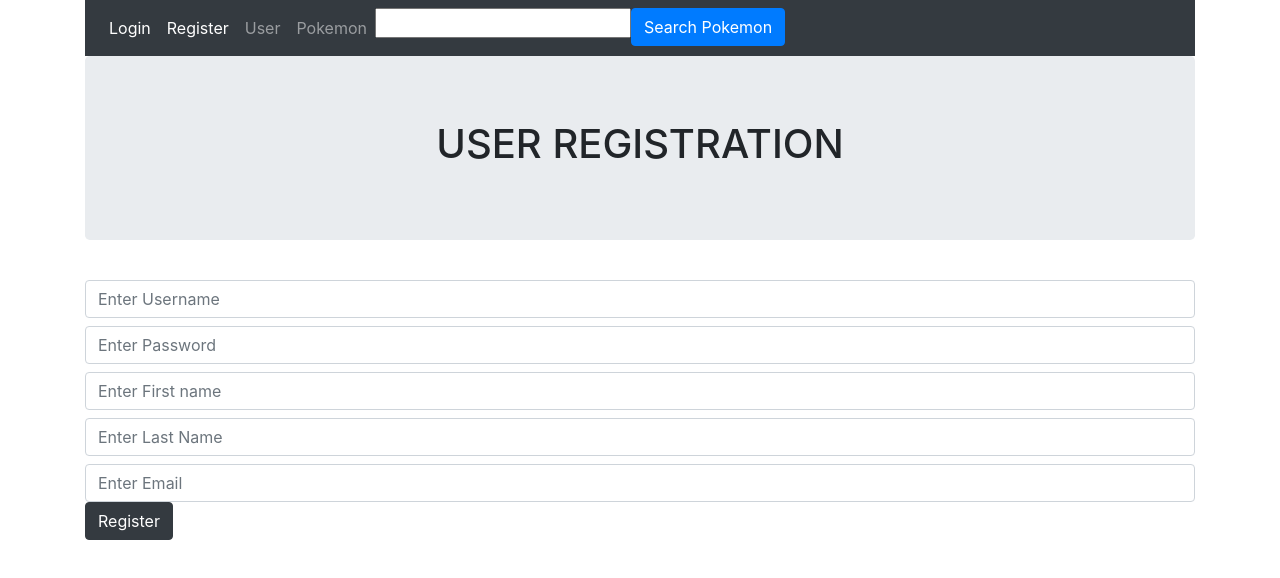
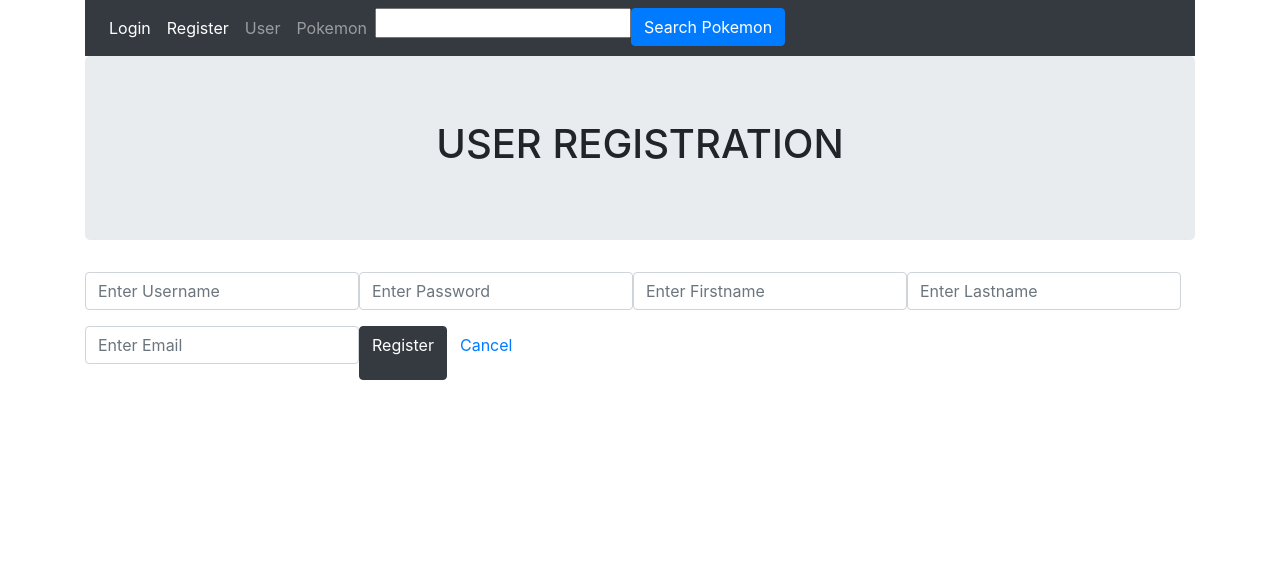
Before and after one commit to magnusjw/PokeBook-Angular, an Angular app in the folder PokeBook/: page /register in a window 1280 px wide. Shown: the top 578 px of the page. Built offline with nearby package versions, Linux system fonts and the light colour scheme.

Commit message:
Validation for Register Page

```diff
--- a/PokeBook/src/app/app-routing.module.ts
+++ b/PokeBook/src/app/app-routing.module.ts
@@ -11,17 +11,14 @@ const routes: Routes = [
   { path:'', component:LoginComponent },
   { path:'login', component:LoginComponent },
   { path:'register', component:RegisterComponent },
-
   { path:'pokemon/:search', component:PokemonPageComponent },
-
   { path:'user', component:UserComponent },
   { path:'editUser', component:EditUserComponent },
   { path:'viewUser', component:ViewUserComponent }
-
 ];
 
 @NgModule({
-  imports: [RouterModule.forRoot(routes)],
+  imports: [RouterModule.forRoot(routes),],
   exports: [RouterModule]
 })
 export class AppRoutingModule { }
--- a/PokeBook/src/app/components/login/login.component.html
+++ b/PokeBook/src/app/components/login/login.component.html
@@ -16,5 +16,7 @@
         <button class="d-flex justify-content-center btn btn-dark" (click)="login()">Log In</button>
         <a routerLink="../register" class="btn btn-link">Register</a>
 
+        <span *ngIf="error" style="color:red">Incorrect login. Please try again</span>
+
     </div>
 </div>
--- a/PokeBook/src/app/components/login/login.component.ts
+++ b/PokeBook/src/app/components/login/login.component.ts
@@ -14,6 +14,7 @@ export class LoginComponent implements OnInit {
   password:string;
 
   loginSuccess:boolean = false;
+  error:boolean = false;
 
   constructor(
     private as:AccountService,
@@ -31,9 +32,11 @@ export class LoginComponent implements OnInit {
       (response:User)=>{
         this.loginSuccess = true;
         console.log("Login Successful!")
+
         this.router.navigate(["../user"]);
       },
       ()=>{
+        this.error = true;
         console.log("Login Failed!")
       }
     )
--- a/PokeBook/src/app/components/nav-bar/nav-bar.component.html
+++ b/PokeBook/src/app/components/nav-bar/nav-bar.component.html
@@ -13,10 +13,10 @@
             <a class="nav-link" routerLinkActive="active" routerLink="pokemon">Pokemon</a>
         </li>
         <li>
-            <input type="text" [(ngModel)]="input"/>
+            <input id="input" #filterName type="text" [(ngModel)]="input"/>
         </li>
         <li>
-            <button class="btn btn-primary" (click)="search()">Search Pokemon</button>
+            <button class="btn btn-primary" (click)="search(); clear()">Search Pokemon</button>
         </li>
     </ul>
 </nav>
--- a/PokeBook/src/app/components/nav-bar/nav-bar.component.ts
+++ b/PokeBook/src/app/components/nav-bar/nav-bar.component.ts
@@ -1,8 +1,6 @@
 import { Component, OnInit } from '@angular/core';
 import { Router } from '@angular/router';
 import { User } from 'src/app/models/user';
-import { AccountService } from 'src/app/services/account.service';
-import { PokemonPageComponent } from '../pokemon-page/pokemon-page.component';
 
 @Component({
   selector: 'app-nav-bar',
@@ -24,7 +22,10 @@ export class NavBarComponent implements OnInit {
 
   search(){
     this.router.navigate(['../pokemon', this.input]);
-    //this.poke.ngOnInit;
-    console.log("Search() called with " + this.input);
+  }
+
+  clear(){
+    console.log("clearing");
+    document.getElementById("input").innerHTML ="15";
   }
 }
--- a/PokeBook/src/app/components/pokemon-page/pokemon-page.component.ts
+++ b/PokeBook/src/app/components/pokemon-page/pokemon-page.component.ts
@@ -68,9 +68,9 @@ export class PokemonPageComponent implements OnInit {
     });
 
     //Render PokemonAPI Information
-    //this.getPoke(this.pokeInput);
+    this.getPoke(this.pokeInput);
   }
-/*
+
   createMessage() {
     let now = new Date();
     let message = new Message(0, this.pokemon["id"], this.loggedInUser, this.content, now);
@@ -133,6 +133,4 @@ export class PokemonPageComponent implements OnInit {
     this.ls.createLike(like).subscribe(() => { });
 
   }
-
-  */
 }
--- a/PokeBook/src/app/components/register/register.component.html
+++ b/PokeBook/src/app/components/register/register.component.html
@@ -2,28 +2,39 @@
     <h1>USER REGISTRATION</h1>
 </div>
 
-
-<form>
+<!--(ngSubmit)="register()"-->
+<form [formGroup]="form" (ngSubmit)="register()" >
     <div class="container login">
 
         <div class="row" id="login-row">
-            <label class="col-sm-1"></label>
-            <input name="username" type="text" [(ngModel)]="username" class="col-sm-12 form-control" placeholder="Enter Username" required>
+            <div class="form-group">
+                <!--<label for="username">User Name</label>-->
+                <input type="text" formControlName="username" class="form-control" placeholder="Enter Username"  [ngClass]="{ 'is-invalid': submitted && f.username.errors }">
+                <!--<div *ngIf="submitted && f.username.errors.required">User Name is Required</div>-->
+            </div>
+            <div class="form-group">
+                <!--<label for="password">Password</label>-->
+                <input type="text" formControlName="password" class="form-control" placeholder="Enter Password" [ngClass]="{ 'is-invalid': submitted && f.password.errors }">
+                <!--<div *ngIf="submitted && f.password.errors.required">Password is Required</div>-->
+            </div>
+            <div class="form-group">
+                <!--<label for="firstname">First Name</label>-->
+                <input type="text" formControlName="firstName" class="form-control" placeholder="Enter Firstname" [ngClass]="{ 'is-invalid': submitted && f.firstName.errors }">
+                <!--<div *ngIf="submitted && f.firstname.errors.required">First Name is Required</div>-->
+            </div>
+            <div class="form-group">
+                <!--<label for="lastName">Last Name</label>-->
+                <input type="text" formControlName="lastName" class="form-control" placeholder="Enter Lastname" [ngClass]="{ 'is-invalid': submitted && f.lastName.errors }">
+                <!--<div *ngIf="submitted && f.lastName.errors.required">Last Name is Required</div>-->
+            </div>
+            <div class="form-group">
+                <!--<label for="email">Email Name</label>-->
+                <input type="text" formControlName="email" class="form-control" placeholder="Enter Email" [ngClass]="{ 'is-invalid': submitted && f.email.errors }">
+                <!--<div *ngIf="submitted && f.email.errors.required">Email is Required</div>-->
+            </div>
 
-            <label class="col-sm-1"></label>
-            <input name="password" type="password" [(ngModel)]="password" class="col-sm-12 form-control" placeholder="Enter Password" required>
-
-            <label class="col-sm-1"></label>
-            <input name="firstname" type="text" [(ngModel)]="firstname" class="col-sm-12 form-control" placeholder="Enter First name" required>
-
-            <label class="col-sm-1"></label>
-            <input name="lastname" type="text" [(ngModel)]="lastname" class="col-sm-12 form-control" placeholder="Enter Last Name" required>
-
-            <label class="col-sm-1"></label>
-            <input name="email" type="text" [(ngModel)]="email" class="col-sm-12 form-control" placeholder="Enter Email" required>
-
-
-            <button routerLink="../login" class="d-flex justify-content-center btn btn-dark" (click)="register()">Register</button>
+            <button class="d-flex justify-content-center btn btn-dark">Register</button>
+            <a routerLink="../login" class="btn btn-link">Cancel</a>
         </div>
     </div>
 </form>
--- a/PokeBook/src/app/components/register/register.component.ts
+++ b/PokeBook/src/app/components/register/register.component.ts
@@ -1,6 +1,9 @@
 import { Component, OnInit } from '@angular/core';
+import { FormBuilder, FormGroup, Validators } from '@angular/forms';
 import { User } from 'src/app/models/user';
 import { AccountService } from 'src/app/services/account.service';
+import { ReactiveFormsModule } from '@angular/forms';
+import { Router } from '@angular/router';
 
 @Component({
   selector: 'app-register',
@@ -9,22 +12,32 @@ import { AccountService } from 'src/app/services/account.service';
 })
 export class RegisterComponent implements OnInit {
 
-  username: string;
-  password: string;
-  firstname: string;
-  lastname: string;
-  email: string;
-
   userId: number;
   users: User[];
 
   route:string;
 
+  form: FormGroup;
+  submitted:boolean = false;
 
-  constructor(private as: AccountService) { }
+  constructor(
+    private as: AccountService,
+    private formBuilder: FormBuilder,
+    private router: Router
+    ) { }
 
   ngOnInit(){
+    this.form = this.formBuilder.group({
+      username: ['', Validators.required],
+      password: ['', Validators.required],
+      firstName: ['', Validators.required],
+      lastName: ['', Validators.required],
+      email: ['', Validators.required], // *@*.com
+    })
   }
+
+  // convenience getter for easy access to form fields
+  get f() { return this.form.controls; }
 
   getUsers() {
     this.as.getUsers().subscribe( //Interpret Response object as an array of users, and then assign local variable
@@ -34,10 +47,17 @@ export class RegisterComponent implements OnInit {
     )
   }
 
+
   register(){
-    let u = new User(0, this.username, this.password, this.firstname, this.lastname, this.email);
+    this.submitted=true;
+    let u:User = this.form.value;
+    console.log(u)
     this.as.createUser(u).subscribe(
-
-    );
+      data => {
+        console.log("Successfully Registered");
+      },
+      error => {
+        console.log("Something went wrong");
+      });
   }
 }
```
Also changed, not shown: PokeBook/src/app/app.module.ts (+4 -3 lines), PokeBook/src/app/components/pokemon-page/pokemon-page.component.html (+3 -5 lines).
